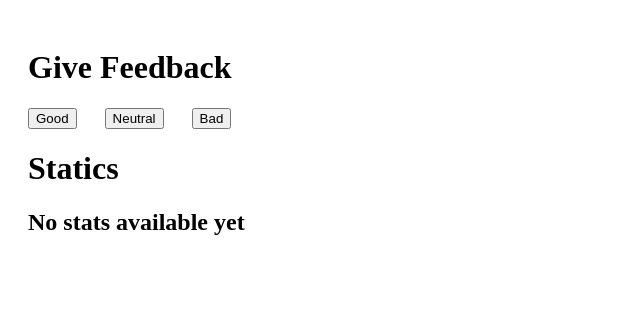
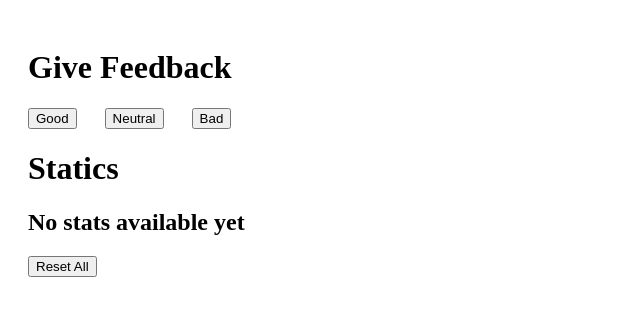
Before and after one commit to Juand30/Part02, a React (Create React App) app: page / in a window 1280 px wide. Shown: the top 316 px of the page, without its empty margins (0-640 px from the left). Built offline with nearby package versions, Linux system fonts and the light colour scheme.

Commit message:
final Exercise

```diff
--- a/src/ejercicio1.6.js
+++ b/src/ejercicio1.6.js
@@ -38,6 +38,15 @@ const Exercise1 = () => {
     setClicks(clicks + 1);
   };
 
+  const handleReset =() =>{
+    setGood(0);
+    setNeutral(0);
+    setBad(0);
+    setClicks(0);
+  }
+
+
+
 
   return (
     <div>
@@ -56,6 +65,9 @@ const Exercise1 = () => {
         ) : (
             <Total clicks={clicks} />
         )}
+        <p>
+          <button onClick={handleReset}>Reset All</button>
+        </p>
     </div>
   )
 }
```
